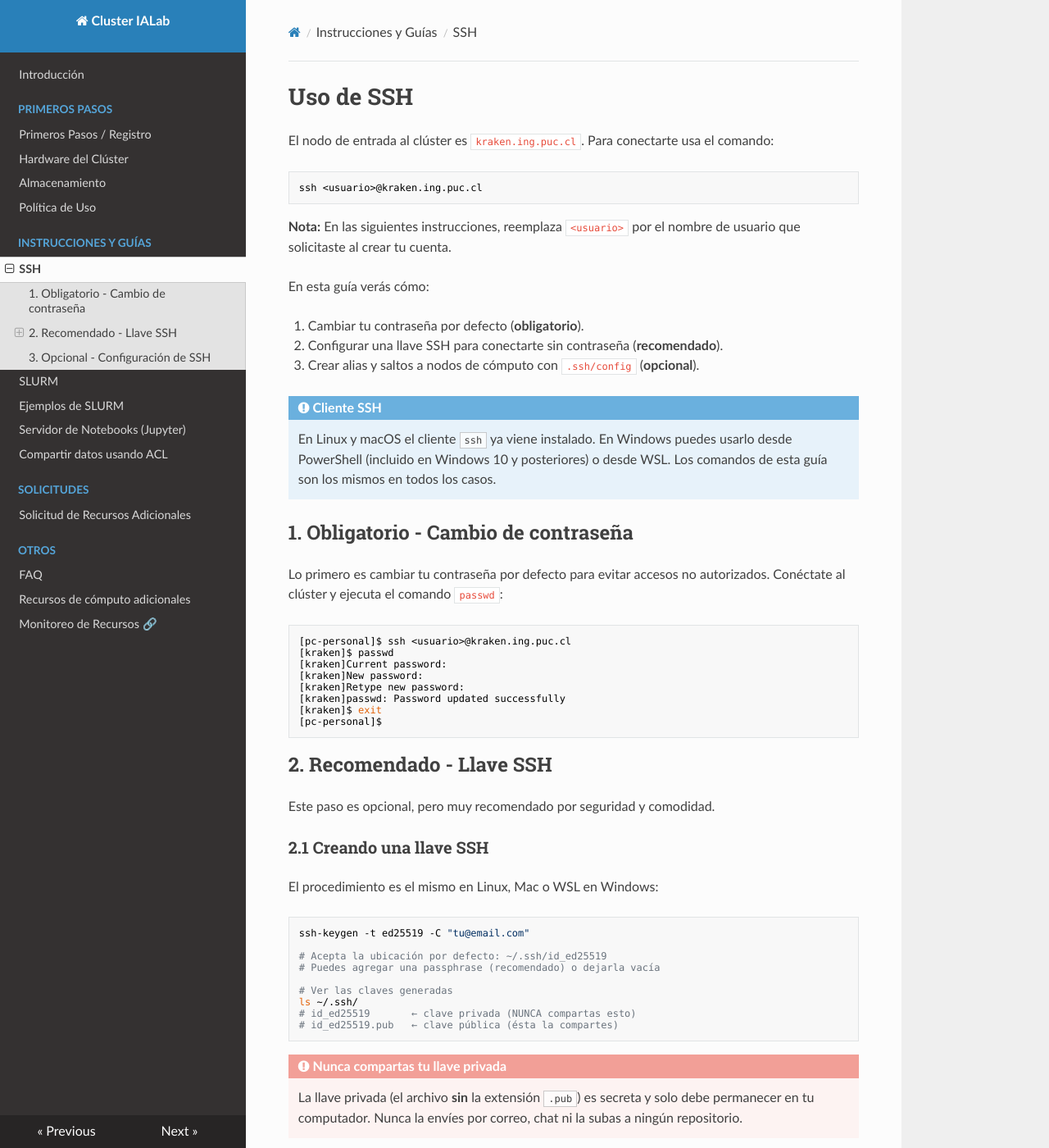
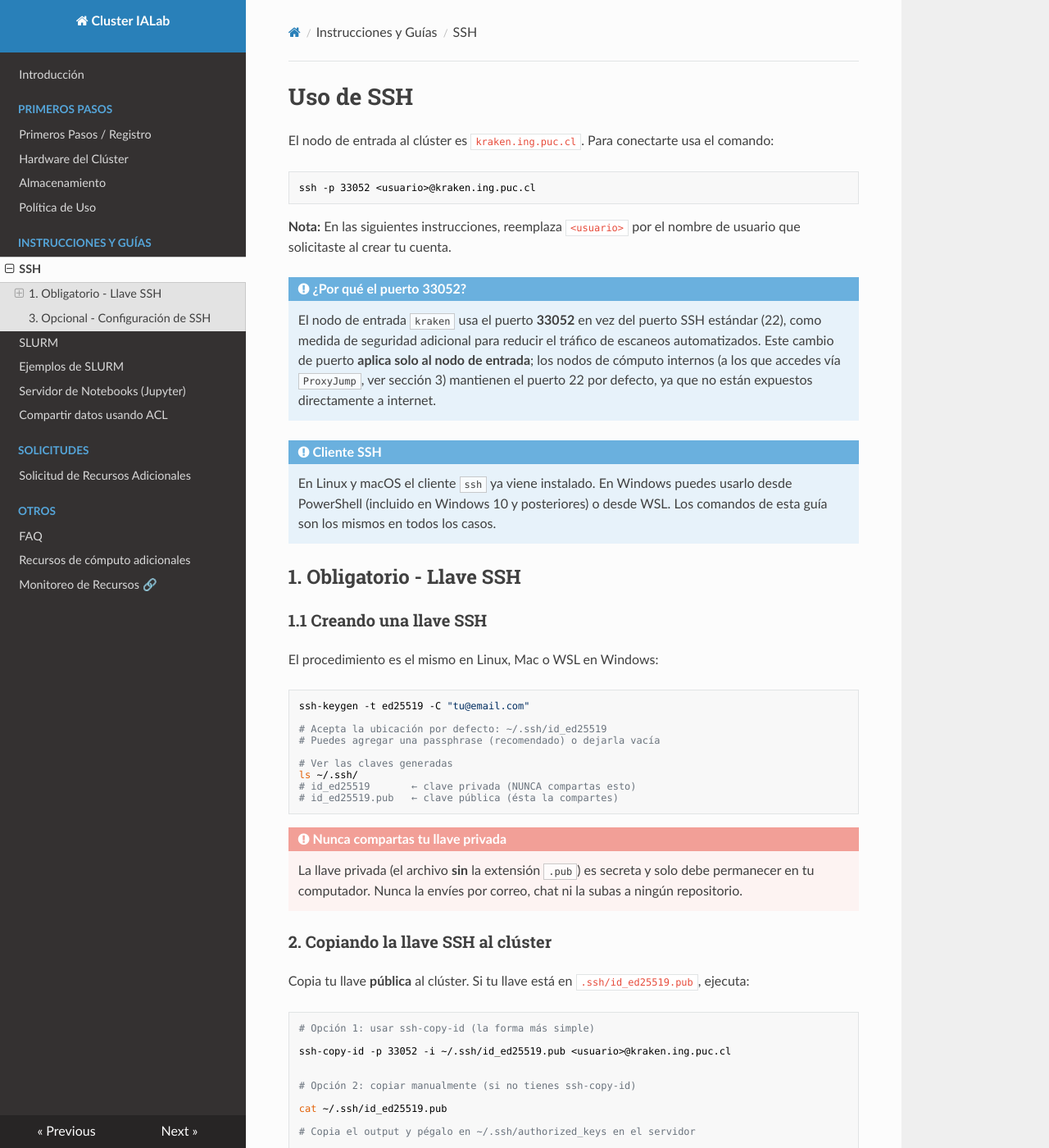
Before and after one commit to Sysadmins-CENIA/Cluster-IALab-Docs, an MkDocs documentation site: the page built from docs/instructions-and-guides/ssh.md, in a window 1280 px wide and 1400 px high. Shown: the whole window at 82% size. Built offline with MkDocs 1.6.1, drawn with Linux system fonts in a browser that asks for light colours; nearby versions of some CDN libraries; some of the changed text lies outside the part shown.

Commit message:
SSH docs: use port 33052 and reorganize guide
Update docs/instructions-and-guides/ssh.md: change the entry-node SSH port to 33052 in examples (ssh and ssh-copy-id), add an info note explaining the non-standard port, add an explicit 'ssh -p 33052 kraken' example, and reorganize/renumber the SSH key sections. ProxyJump instructions remain unchanged.

````diff
--- a/docs/instructions-and-guides/ssh.md
+++ b/docs/instructions-and-guides/ssh.md
@@ -3,40 +3,21 @@
 El nodo de entrada al clúster es `kraken.ing.puc.cl`. Para conectarte usa el comando:
 
 ```bash
-ssh <usuario>@kraken.ing.puc.cl
+ssh -p 33052 <usuario>@kraken.ing.puc.cl
 ```
 
 **Nota:** En las siguientes instrucciones, reemplaza `<usuario>` por el nombre de usuario que solicitaste al crear tu cuenta.
 
-En esta guía verás cómo:
-
-1. Cambiar tu contraseña por defecto (**obligatorio**).
-2. Configurar una llave SSH para conectarte sin contraseña (**recomendado**).
-3. Crear alias y saltos a nodos de cómputo con `.ssh/config` (**opcional**).
+!!! info "¿Por qué el puerto 33052?"
+    El nodo de entrada `kraken` usa el puerto **33052** en vez del puerto SSH estándar (22), como medida de seguridad adicional para reducir el tráfico de escaneos automatizados. Este cambio de puerto **aplica solo al nodo de entrada**; los nodos de cómputo internos (a los que accedes vía `ProxyJump`, ver sección 3) mantienen el puerto 22 por defecto, ya que no están expuestos directamente a internet.
 
 !!! note "Cliente SSH"
     En Linux y macOS el cliente `ssh` ya viene instalado. En Windows puedes usarlo desde PowerShell (incluido en Windows 10 y posteriores) o desde WSL. Los comandos de esta guía son los mismos en todos los casos.
 
-## 1. Obligatorio - Cambio de contraseña
 
-Lo primero es cambiar tu contraseña por defecto para evitar accesos no autorizados. Conéctate al clúster y ejecuta el comando `passwd`:
+## 1. Obligatorio - Llave SSH
 
-```bash
-[pc-personal]$ ssh <usuario>@kraken.ing.puc.cl
-[kraken]$ passwd
-[kraken]Current password:
-[kraken]New password:
-[kraken]Retype new password:
-[kraken]passwd: Password updated successfully
-[kraken]$ exit
-[pc-personal]$
-```
-
-## 2. Recomendado - Llave SSH
-
-Este paso es opcional, pero muy recomendado por seguridad y comodidad.
-
-### 2.1 Creando una llave SSH
+### 1.1 Creando una llave SSH
 
 El procedimiento es el mismo en Linux, Mac o WSL en Windows:
 
@@ -55,14 +36,14 @@ ls ~/.ssh/
 !!! danger "Nunca compartas tu llave privada"
     La llave privada (el archivo **sin** la extensión `.pub`) es secreta y solo debe permanecer en tu computador. Nunca la envíes por correo, chat ni la subas a ningún repositorio.
 
-### 2.2 Copiando la llave SSH al clúster
+### 2. Copiando la llave SSH al clúster
 
 Copia tu llave **pública** al clúster. Si tu llave está en `.ssh/id_ed25519.pub`, ejecuta:
 
 ```bash
 # Opción 1: usar ssh-copy-id (la forma más simple)
 
-ssh-copy-id -i ~/.ssh/id_ed25519.pub <usuario>@kraken.ing.puc.cl
+ssh-copy-id -p 33052 -i ~/.ssh/id_ed25519.pub <usuario>@kraken.ing.puc.cl
 
 
 # Opción 2: copiar manualmente (si no tienes ssh-copy-id)
@@ -109,6 +90,13 @@ Ahora puedes conectarte simplemente con:
 ssh kraken
 ```
 
+O puedes forzar la conexión al puerto usando:
+
+```bash
+ssh -p 33052 kraken
+```
+
+
 Esto le indica al cliente SSH que use tu llave y que `kraken` es una abreviación de `<usuario>@kraken.ing.puc.cl`.
 
 Si quieres conectarte directamente a un nodo de cómputo del clúster (por ejemplo, para copiar datos con `scp` o `rsync`), puedes usar el clúster como salto intermedio. Gracias a `ProxyJump kraken`, la conexión pasa primero por el nodo de entrada y desde ahí alcanza el nodo interno.
````
